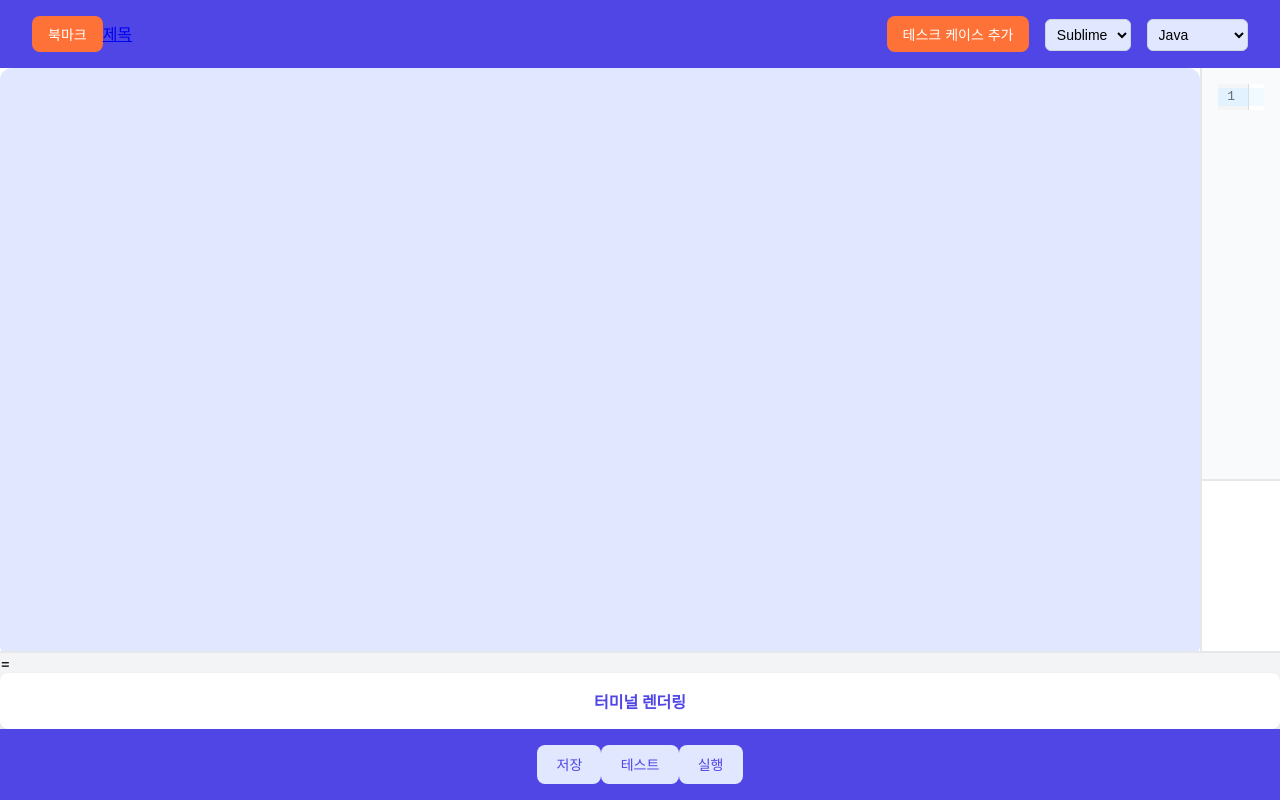
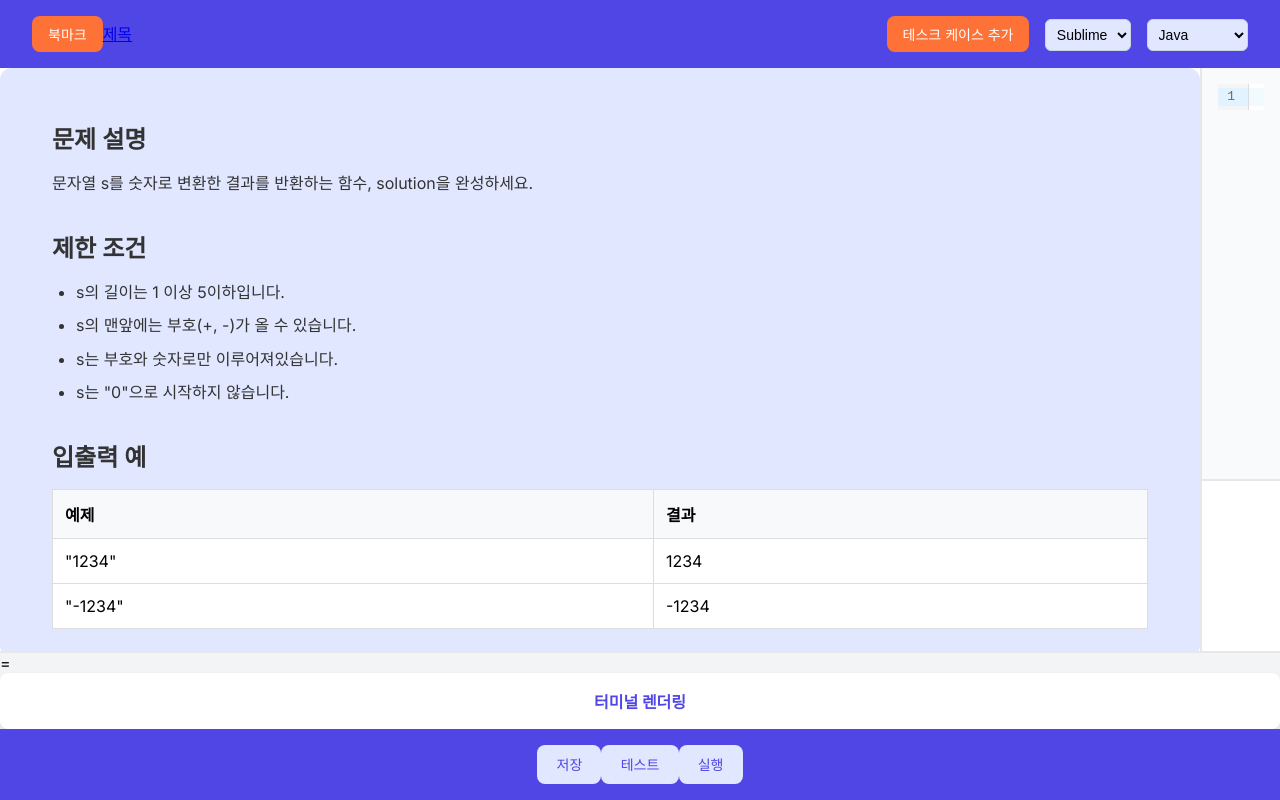
Before and after one commit to GptCodeHelper/GCH-FE, a Next.js app: page /view in a window 1280 px wide. Built offline with nearby package versions, Linux system fonts and the light colour scheme.

Commit message:
문제 출력 영역

```diff
--- a/app/components/exam/exam.tsx
+++ b/app/components/exam/exam.tsx
@@ -31,19 +31,54 @@ const SecondaryNavBar: React.FC = () => (
 
 //문제 컴포넌트
 const QuestionBox: React.FC<{
-  width: number; // 문제 영역의 너비 (px 단위)
-  handleMouseDown: (e: React.MouseEvent) => void; // 마우스 클릭(드래그 시작) 이벤트 핸들러
-}> = ({ width, handleMouseDown }) => (
+  width: number;
+  handleXMouseDown: (e: React.MouseEvent) => void;
+}> = ({ width, handleXMouseDown }) => (
+  <div
+    className={styles.questLimit}
+    onMouseDown={handleXMouseDown}
+    style={{ width: `${width}px` }}
+  >
+    <div className={styles.questBox}>
+      <div className={styles.questContent}>
+        <h2>문제 설명</h2>
+        <p>문자열 s를 숫자로 변환한 결과를 반환하는 함수, solution을 완성하세요.</p>
 
-  // 문제 영역을 감싸는 컨테이너 (리사이징 가능)
-  <div
-    className={styles.questLimit} // CSS 스타일 적용 (최대 크기 제한)
-    onMouseDown={handleMouseDown} // 마우스 클릭 시 크기 조절 기능 활성화
-    style={{ width: `${width}px` }} // 동적으로 너비 설정
-  >
-    {/* 📦 문제 내용을 포함하는 박스 */}
-    <div className={styles.questBox}>
-      {/* 문제 내용이 들어갈 부분 */}
+        <h2>제한 조건</h2>
+        <ul>
+          <li>s의 길이는 1 이상 5이하입니다.</li>
+          <li>s의 맨앞에는 부호(+, -)가 올 수 있습니다.</li>
+          <li>s는 부호와 숫자로만 이루어져있습니다.</li>
+          <li>s는 "0"으로 시작하지 않습니다.</li>
+        </ul>
+
+        <h2>입출력 예</h2>
+        <table className={styles.exampleTable}>
+          <thead>
+            <tr>
+              <th>예제</th>
+              <th>결과</th>
+            </tr>
+          </thead>
+          <tbody>
+            <tr>
+              <td>"1234"</td>
+              <td>1234</td>
+            </tr>
+            <tr>
+              <td>"-1234"</td>
+              <td>-1234</td>
+            </tr>
+          </tbody>
+        </table>
+
+        <div className={styles.noticeBox}>
+          <h3>참고 사항</h3>
+          <ul>
+            <li>문자열 s는 "1234"이면 1234를 반환하고, "-1234"이면 -1234를 반환하면 됩니다.</li>
+          </ul>
+        </div>
+      </div>
     </div>
   </div>
 );
--- a/app/styes/exam/exam.Layout.module.css
+++ b/app/styes/exam/exam.Layout.module.css
@@ -124,6 +124,71 @@ height:15px;
   height:15px;
   margin-bottom: 15px;
 }
+.questContent {
+  padding: 20px;
+}
+
+.questContent h2 {
+  font-size: 1.5rem;
+  font-weight: 600;
+  color: #333;
+  margin: 2rem 0 1rem;
+}
+
+.questContent h2:first-child {
+  margin-top: 0;
+}
+
+.questContent p {
+  line-height: 1.6;
+  color: #333;
+  margin-bottom: 1rem;
+}
+
+.questContent ul {
+  list-style-type: disc;
+  padding-left: 1.5rem;
+  margin-bottom: 1rem;
+}
+
+.questContent li {
+  line-height: 1.6;
+  color: #333;
+  margin-bottom: 0.5rem;
+}
+
+.exampleTable {
+  width: 100%;
+  border-collapse: collapse;
+  margin: 1rem 0;
+  background-color: #fff;
+}
+
+.exampleTable th,
+.exampleTable td {
+  border: 1px solid #ddd;
+  padding: 12px;
+  text-align: left;
+}
+
+.exampleTable th {
+  background-color: #f8f9fa;
+  font-weight: 600;
+}
+
+.noticeBox {
+  background-color: #f8f9fa;
+  border-radius: 8px;
+  padding: 16px;
+  margin-top: 2rem;
+}
+
+.noticeBox h3 {
+  font-size: 1.1rem;
+  font-weight: 600;
+  color: #333;
+  margin-bottom: 0.5rem;
+}
 
 
 /* 오른쪽 답안 및 터미널 영역 */
```
